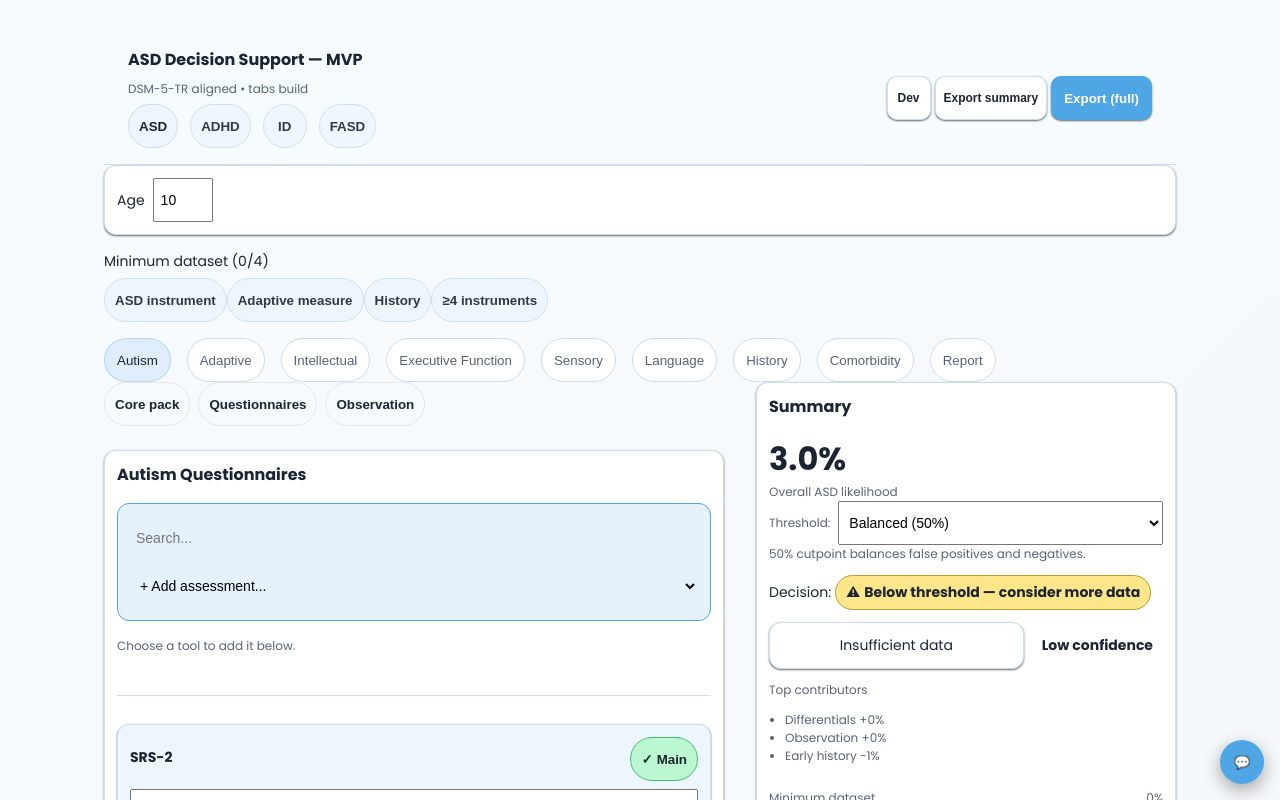
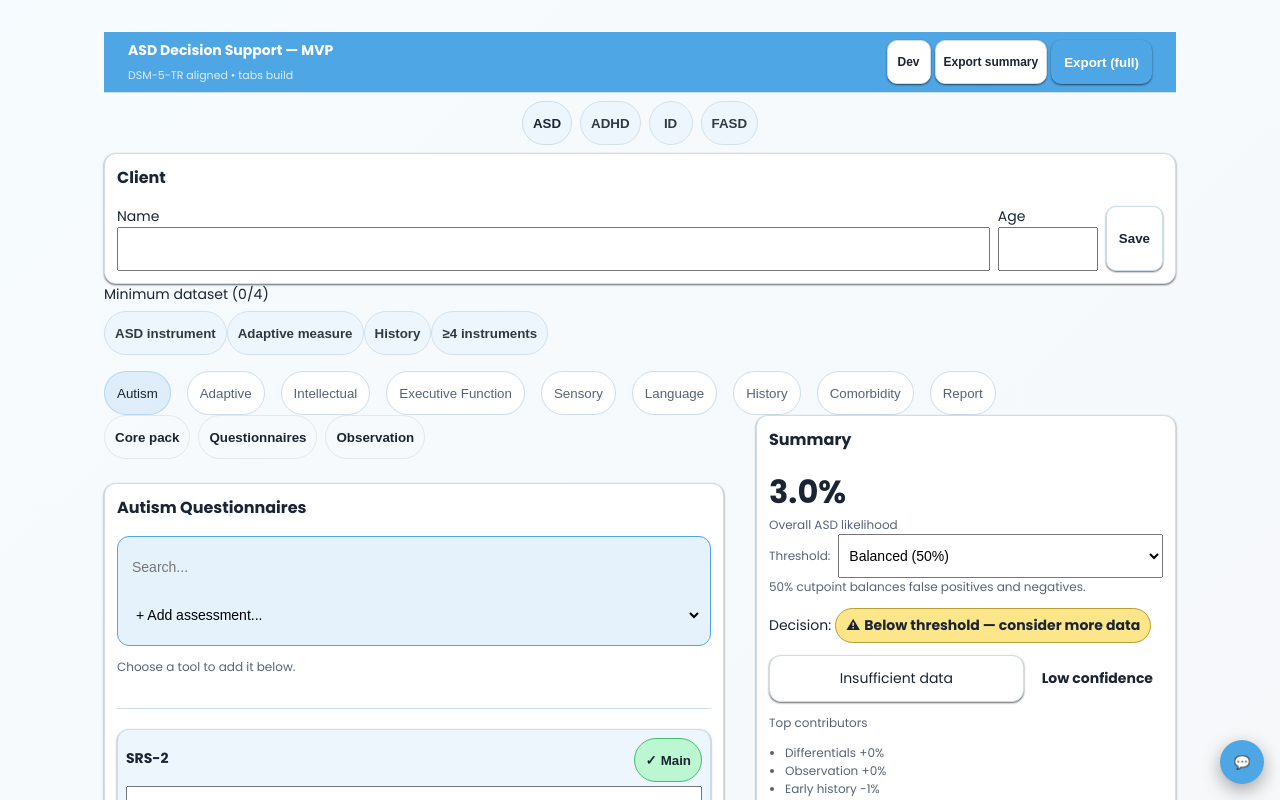
Before and after one commit to dolorvi/asd-ds, a React (Vite) app: page / in a window 1280 px wide. Shown: the top 800 px of the page. Built offline with nearby package versions, Linux system fonts and the light colour scheme; the HTML template or start-up script is replaced by a standard one.

Commit message:
refactor header and assessment layout

```diff
--- a/src/App.tsx
+++ b/src/App.tsx
@@ -21,7 +21,7 @@ import {
 } from "./data/testData";
 import type { Config, SeverityState, Condition, AssessmentSelection, ClientProfile } from "./types";
 
-import { Header, Footer } from "./components/ui";
+import { Header, Footer, ConditionSelector } from "./components/ui";
 import { Container, Tabs, Card } from "./components/primitives";
 import { MinDatasetProgress } from "./components/MinDatasetProgress";
 import { SrsPanel } from "./panels/SrsPanel";
@@ -132,6 +132,12 @@ export default function App() {
     }
   }, []);
 
+  const saveClientProfile = () => {
+    if (typeof window !== "undefined") {
+      localStorage.setItem("clientProfile", JSON.stringify(client));
+    }
+  };
+
   const [reportVoice, setReportVoice] = useState<"clinical" | "dual">("dual");
 
   // ---------- instruments ----------
@@ -195,7 +201,7 @@ export default function App() {
   const selectedLanguage = getSelectedNames("Language assessment");
 
   // ---------- prior via age band ----------
-  const [age, setAge] = useState(10);
+  const age = Number(client.age) || 0;
   const [ageBand, setAgeBand] = useState<AgeBandKey>(DEFAULT_AGE_BAND);
   const [autoPrior, setAutoPrior] = useState(true);
   useEffect(() => {
@@ -289,28 +295,36 @@ export default function App() {
         onDevToggle={() => setDevOpen((v) => !v)}
         onExportSummary={exportSummary}
         onExportFull={exportFull}
-        condition={condition}
-        onConditionChange={setCondition}
         version={VERSION}
         timestamp={exportTimestamp}
       />
+      <ConditionSelector condition={condition} onChange={setCondition} />
+      <Card title="Client">
+        <div className="row row--wrap" style={{ gap: 8 }}>
+          <label style={{ flex: 1 }}>
+            Name
+            <input
+              value={client.name}
+              onChange={(e) => setClient({ ...client, name: e.target.value })}
+            />
+          </label>
+          <label style={{ width: 100 }}>
+            Age
+            <input
+              type="number"
+              value={client.age}
+              onChange={(e) => setClient({ ...client, age: e.target.value })}
+            />
+          </label>
+          <button type="button" className="btn" onClick={saveClientProfile}>
+            Save
+          </button>
+        </div>
+      </Card>
 
       {condition === "ASD" ? (
         <>
           <div className="stack stack--lg">
-            <Card>
-              <label className="row row--center" style={{ gap: 8 }}>
-                Age
-                <input
-                  type="number"
-                  value={age}
-                  min={0}
-                  onChange={(e) => setAge(Number(e.target.value))}
-                  style={{ width: 60 }}
-                />
-              </label>
-            </Card>
-
             {devOpen && (
               <Card>
                 <div className="row">
@@ -392,7 +406,6 @@ export default function App() {
                       setAssessments={setAssessments}
                     />
                   </div>
-                  <AssessmentPanel domain="Autism observations" assessments={assessments} setAssessments={setAssessments} />
                   <AssessmentPanel domain="Autism interviews" assessments={assessments} setAssessments={setAssessments} />
                   {hasSrs && (
                     <>
@@ -592,6 +605,12 @@ export default function App() {
               )}
 
               {activeTab === 6 && (
+                <>
+                  <AssessmentPanel
+                    domain="Autism observations"
+                    assessments={assessments}
+                    setAssessments={setAssessments}
+                  />
                   <div id="history-section">
                     <HistoryPanel
                       history={history}
@@ -600,6 +619,7 @@ export default function App() {
                       setObservation={setObservation}
                     />
                   </div>
+                </>
               )}
 
               {activeTab === 7 && <DiffPanel diff={diff} setDiff={setDiff} />}
@@ -620,7 +640,6 @@ export default function App() {
                   history={history}
                   config={config}
                   client={client}
-                  setClient={setClient}
                 />
               )}
             </section>
--- a/src/components/ui.tsx
+++ b/src/components/ui.tsx
@@ -10,18 +10,8 @@ export type HeaderProps = {
   onExportSummary?: () => void;
   onThemeToggle?: () => void;
   theme?: "dark" | "light";
-  condition?: Condition;
-  onConditionChange?: (c: Condition) => void;
   version: string;
   timestamp: string;
-};
-
-const CONDITIONS: Condition[] = ["ASD", "ADHD", "ID", "FASD"];
-const CONDITION_TITLES: Record<Condition, string> = {
-  ASD: "Autism Spectrum Disorder",
-  ADHD: "Attention-Deficit/Hyperactivity Disorder",
-  ID: "Intellectual Disability",
-  FASD: "Fetal Alcohol Spectrum Disorder",
 };
 
 export function Header({
@@ -32,35 +22,16 @@ export function Header({
   onExportSummary,
   onThemeToggle,
   theme = "dark",
-  condition,
-  onConditionChange,
   version,
   timestamp,
 }: HeaderProps) {
   return (
-    <div className="topbar">
+    <header className="topbar">
       <div className="row row--between row--center row--wrap">
         <div className="stack stack--sm">
           <h1 className="title">{title}</h1>
           {subtitle ? <div className="subtitle">{subtitle}</div> : null}
           <div className="print-only small">Generated {timestamp} • Version {version}</div>
-
-          {onConditionChange && (
-            <div className="row row--wrap">
-              {CONDITIONS.map((c) => (
-                <button
-                  key={c}
-                  className={`chip ${condition === c ? "chip--active" : ""}`}
-                  onClick={() => onConditionChange(c)}
-                  title={CONDITION_TITLES[c]}
-                  aria-label={CONDITION_TITLES[c]}
-                  aria-pressed={condition === c}
-                >
-                  {c}
-                </button>
-              ))}
-            </div>
-          )}
         </div>
 
         <div className="toolbar">
@@ -80,6 +51,42 @@ export function Header({
           )}
         </div>
       </div>
+    </header>
+  );
+}
+
+const CONDITIONS: Condition[] = ["ASD", "ADHD", "ID", "FASD"];
+const CONDITION_TITLES: Record<Condition, string> = {
+  ASD: "Autism Spectrum Disorder",
+  ADHD: "Attention-Deficit/Hyperactivity Disorder",
+  ID: "Intellectual Disability",
+  FASD: "Fetal Alcohol Spectrum Disorder",
+};
+
+export function ConditionSelector({
+  condition,
+  onChange,
+}: {
+  condition: Condition;
+  onChange: (c: Condition) => void;
+}) {
+  return (
+    <div
+      className="row row--wrap"
+      style={{ justifyContent: "center", gap: 8, margin: "8px 0" }}
+    >
+      {CONDITIONS.map((c) => (
+        <button
+          key={c}
+          className={`chip ${condition === c ? "chip--active" : ""}`}
+          onClick={() => onChange(c)}
+          title={CONDITION_TITLES[c]}
+          aria-label={CONDITION_TITLES[c]}
+          aria-pressed={condition === c}
+        >
+          {c}
+        </button>
+      ))}
     </div>
   );
 }
--- a/src/index.css
+++ b/src/index.css
@@ -74,9 +74,9 @@ button:disabled{opacity:.6;cursor:not-allowed}
 .small{font-size:12px;color:var(--muted)}
 
 /* ===== UI ===== */
-.topbar{position:sticky;top:0;z-index:50;backdrop-filter:saturate(120%) blur(10px);background:color-mix(in hsl, var(--bg) 84%, transparent);border-bottom:1px solid var(--border);padding:16px 24px}
-.topbar .title{font-size:16px;margin:0 0 2px 0}
-.topbar .subtitle{color:var(--muted);font-size:12px}
+.topbar{position:sticky;top:0;z-index:50;background:var(--accent);color:#fff;border-bottom:1px solid var(--border);padding:8px 24px;width:100%}
+.topbar .title{font-size:14px;margin:0}
+.topbar .subtitle{color:rgba(255,255,255,.8);font-size:11px}
 
 .card{background:var(--panel);border:1px solid var(--border);border-radius:12px;box-shadow:var(--shadow-1);padding:12px;transition:box-shadow var(--t-fast) var(--ease)}
 .card:hover{box-shadow:var(--shadow-2)}
@@ -108,14 +108,14 @@ button:disabled{opacity:.6;cursor:not-allowed}
 .badge--danger::before{content:"\2717";margin-right:4px}
 
 /* assessment picker & cards */
-.assessment-add-row{display:grid;gap:4px;background:color-mix(in hsl,var(--accent) 14%,transparent);border:1px solid var(--accent);border-radius:12px;padding:12px}
+.assessment-add-row{display:grid;gap:4px;background:color-mix(in hsl,var(--accent) 14%,transparent);border:1px solid var(--accent);border-radius:12px;padding:8px}
 .assessment-add-row input,.assessment-add-row select{background:transparent;border:none;width:100%}
-.assessment-divider{margin:12px 0;border:none;border-top:1px solid var(--border)}
-.assessment-card{background:var(--elev);border:1px solid var(--border);border-radius:12px;box-shadow:var(--shadow-1);padding:12px}
-.assessment-card__header{display:flex;justify-content:space-between;align-items:center;margin-bottom:8px}
-.assessment-card__body{margin-bottom:8px}
+.assessment-divider{margin:8px 0;border:none;border-top:1px solid var(--border)}
+.assessment-card{background:var(--elev);border:1px solid var(--border);border-radius:12px;box-shadow:var(--shadow-1);padding:8px}
+.assessment-card__header{display:flex;justify-content:space-between;align-items:center;margin-bottom:4px}
+.assessment-card__body{margin-bottom:4px}
 .assessment-card__footer{text-align:right}
-.assessment-placeholder{padding:12px;border:2px dashed var(--border);border-radius:12px;text-align:center;color:var(--muted)}
+.assessment-placeholder{padding:8px;border:2px dashed var(--border);border-radius:12px;text-align:center;color:var(--muted)}
 .text-danger{color:color-mix(in hsl,var(--tone-danger) 60%,black 40%)}
 
 /* progress bar */
--- a/src/panels/AssessmentPanel.tsx
+++ b/src/panels/AssessmentPanel.tsx
@@ -62,7 +62,7 @@ export function AssessmentPanel({
 
   return (
     <Card title={domain}>
-      <div className="stack stack--lg">
+      <div className="stack stack--md">
         <div className="assessment-add-row">
           <input
             type="text"
--- a/src/panels/ReportPanel.tsx
+++ b/src/panels/ReportPanel.tsx
@@ -1,6 +1,6 @@
 import React, { useMemo } from "react";
 import type { SeverityState, Config, AssessmentSelection, ClientProfile } from "../types";
-import { Card, Row } from "../components/primitives";
+import { Card } from "../components/primitives";
 import { ASSESSMENT_INFO } from "../data/assessmentInfo";
 
 export function ReportPanel({
@@ -18,7 +18,6 @@ export function ReportPanel({
   history,
   config,
   client,
-  setClient,
 }:{
   model: { p:number; cut:number };
   supportEstimate: string;
@@ -34,7 +33,6 @@ export function ReportPanel({
   history: { earlyOnset: boolean };
   config: Config;
   client: ClientProfile;
-  setClient: React.Dispatch<React.SetStateAction<ClientProfile>>;
 }){
   const report = useMemo(() => {
     const has = (obj: SeverityState) => Object.values(obj).some((d) => !!d.severity);
@@ -145,41 +143,9 @@ export function ReportPanel({
     client,
   ]);
 
-  const saveProfile = () => {
-    if (typeof window !== "undefined") {
-      localStorage.setItem("clientProfile", JSON.stringify(client));
-    }
-  };
-
   return (
-    <>
-      <Card title="Client">
-        <div className="stack stack--sm">
-          <label>
-            Name
-            <input
-              value={client.name}
-              onChange={(e) => setClient({ ...client, name: e.target.value })}
-            />
-          </label>
-          <label>
-            Age
-            <input
-              type="number"
-              value={client.age}
-              onChange={(e) => setClient({ ...client, age: e.target.value })}
-            />
-          </label>
-          <Row>
-            <button type="button" className="btn" onClick={saveProfile}>
-              Save Profile
-            </button>
-          </Row>
-        </div>
-      </Card>
-      <Card title="Report (preview)">
-        <pre style={{ whiteSpace: "pre-wrap" }}>{report}</pre>
-      </Card>
-    </>
+    <Card title="Report (preview)">
+      <pre style={{ whiteSpace: "pre-wrap" }}>{report}</pre>
+    </Card>
   );
 }
```
Lines whose indentation alone changed are shown as unchanged.
